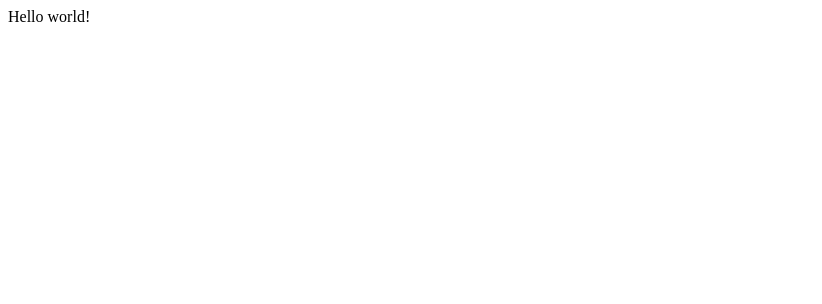
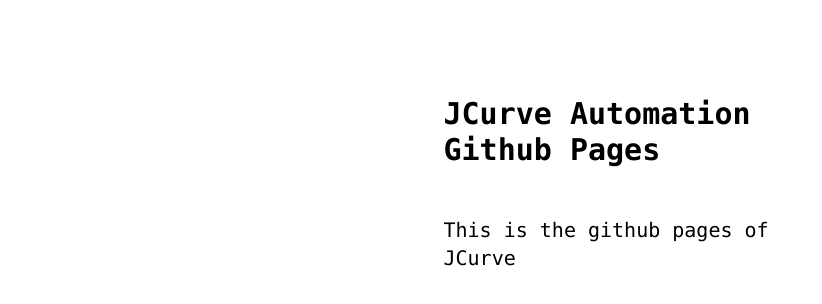
Before and after one commit to jcautomations/jcautomations.github.io, a plain HTML site: page index.html in a window 1280 px wide. Shown: the whole page, without its empty margins (0-822 px from the left). Drawn offline with nearby package versions, Linux system fonts and the light colour scheme.

Commit message:
Update index.html

```diff
--- a/index.html
+++ b/index.html
@@ -1 +1,16 @@
-Hello world!
+<!DOCTYPE html>
+<html lang="en">
+  <head>
+    <title>Home</title>
+    <meta name="viewport" content="width=device-width, initial-scale=1.0" />
+    <script src="https://cdn.tailwindcss.com"></script>
+  </head>
+  <body class="font-mono">
+    <section class="max-w-[425px] mx-auto px-4">
+      <h1 class="text-3xl mt-24 font-bold">JCurve Automation Github Pages</h1>
+      <p class="text-xl mt-12">
+        This is the github pages of JCurve
+      </p>
+    </section>
+  </body>
+</html>
```
